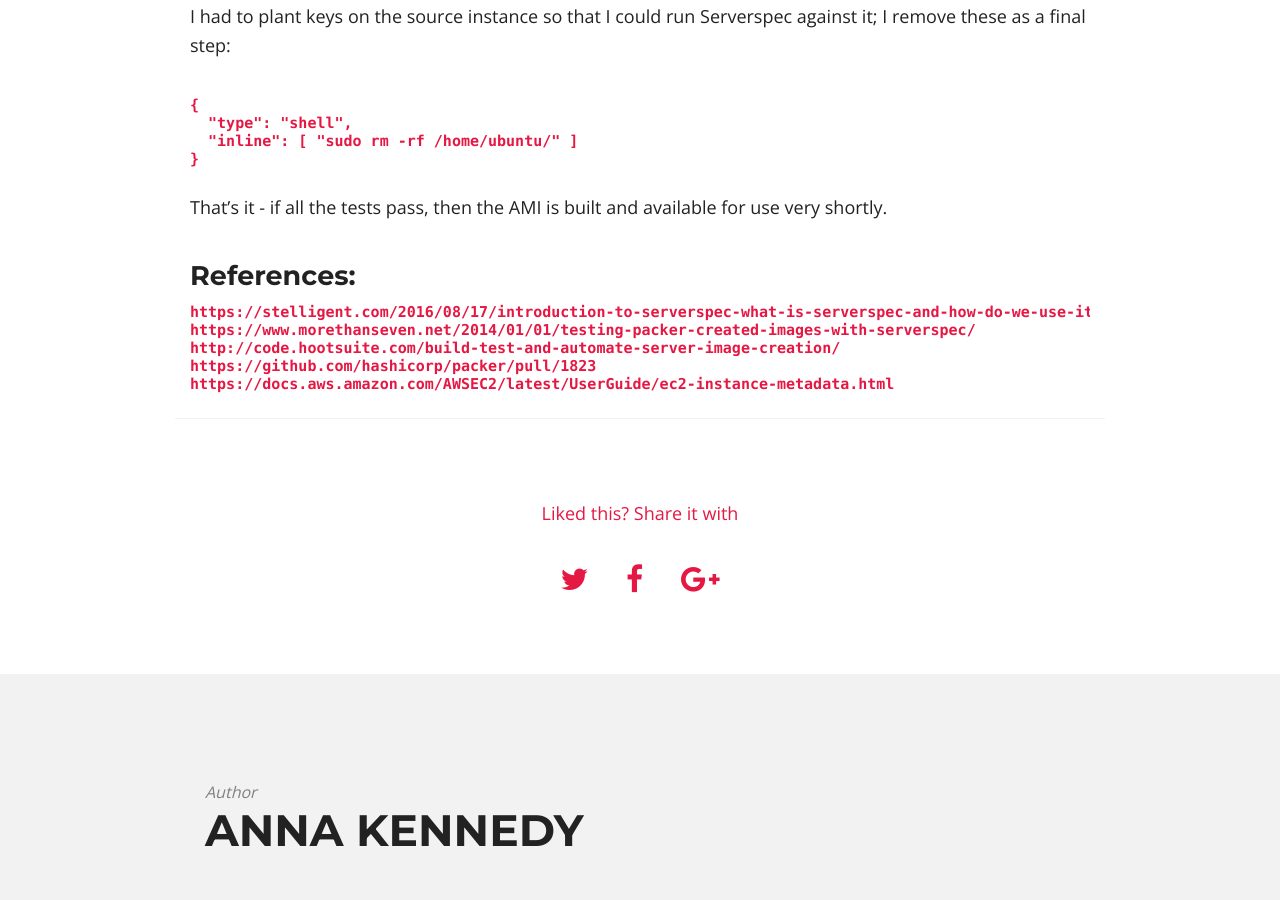
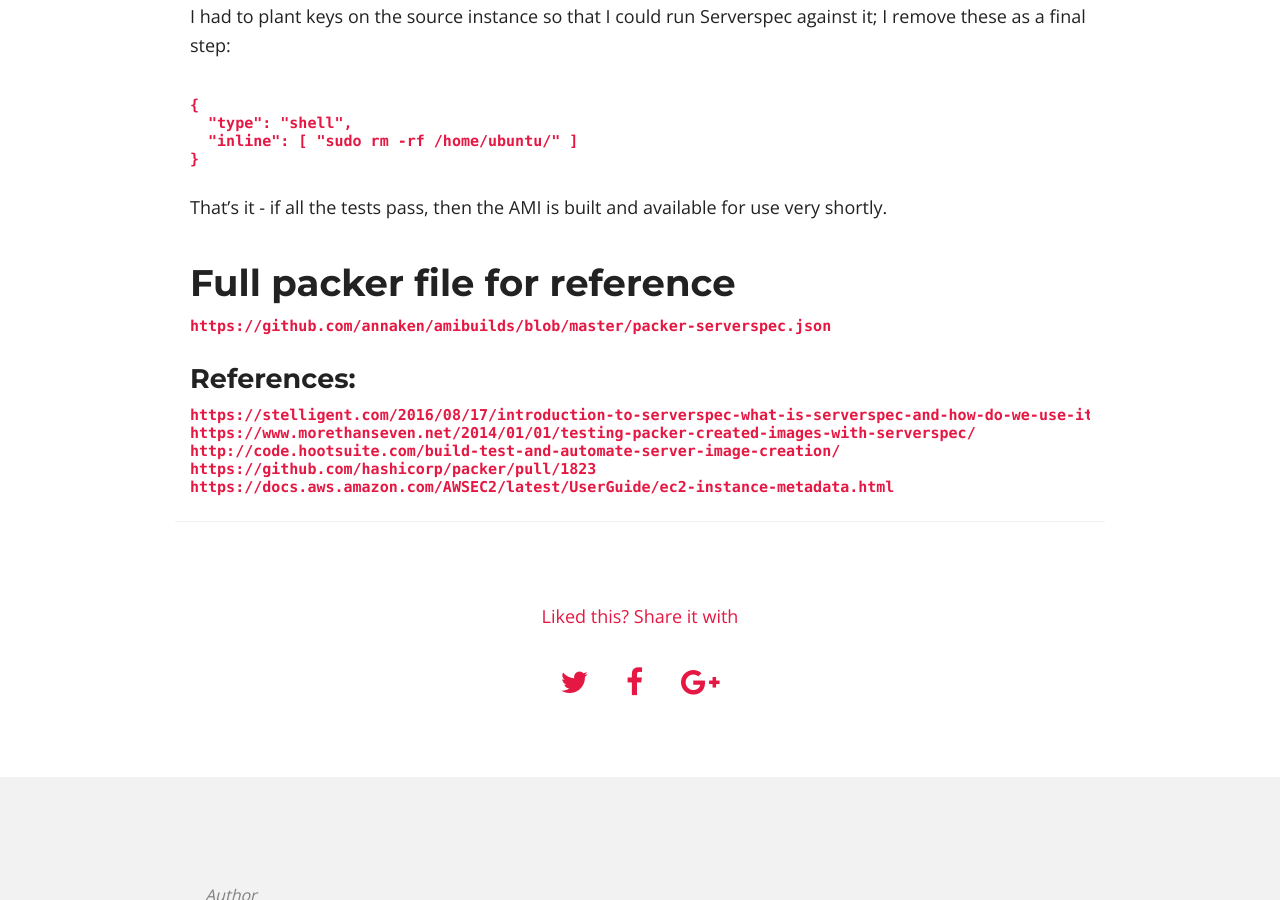
Before and after one commit to annaken/annaken.github.io, a Jekyll site: the page built from _posts/2017-05-11-testing-packer-builds-with-serverspec.md, in a window 1280 px wide and 900 px high, scrolled down 4410 px. Built offline with Jekyll 4.4.1, drawn with Linux system fonts in a browser that asks for light colours; nearby versions of some CDN libraries; comment, search, counter and statistics services are not loaded.

Commit message:
Add packer file

```diff
--- a/_posts/2017-05-11-testing-packer-builds-with-serverspec.md
+++ b/_posts/2017-05-11-testing-packer-builds-with-serverspec.md
@@ -131,6 +131,9 @@ I had to plant keys on the source instance so that I could run Serverspec agains
 
 That's it - if all the tests pass, then the AMI is built and available for use very shortly.
 
+## Full packer file for reference
+
+    https://github.com/annaken/amibuilds/blob/master/packer-serverspec.json
 
 ### References:
 
```
